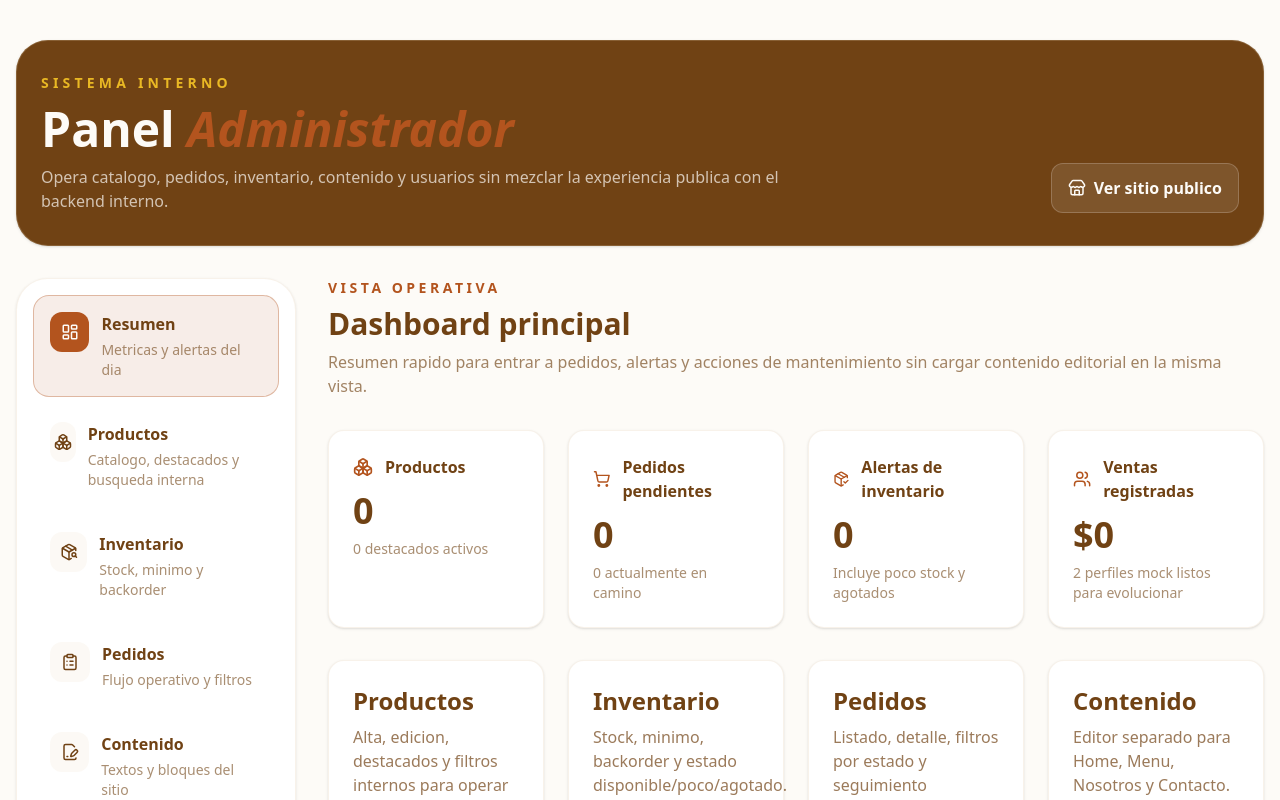
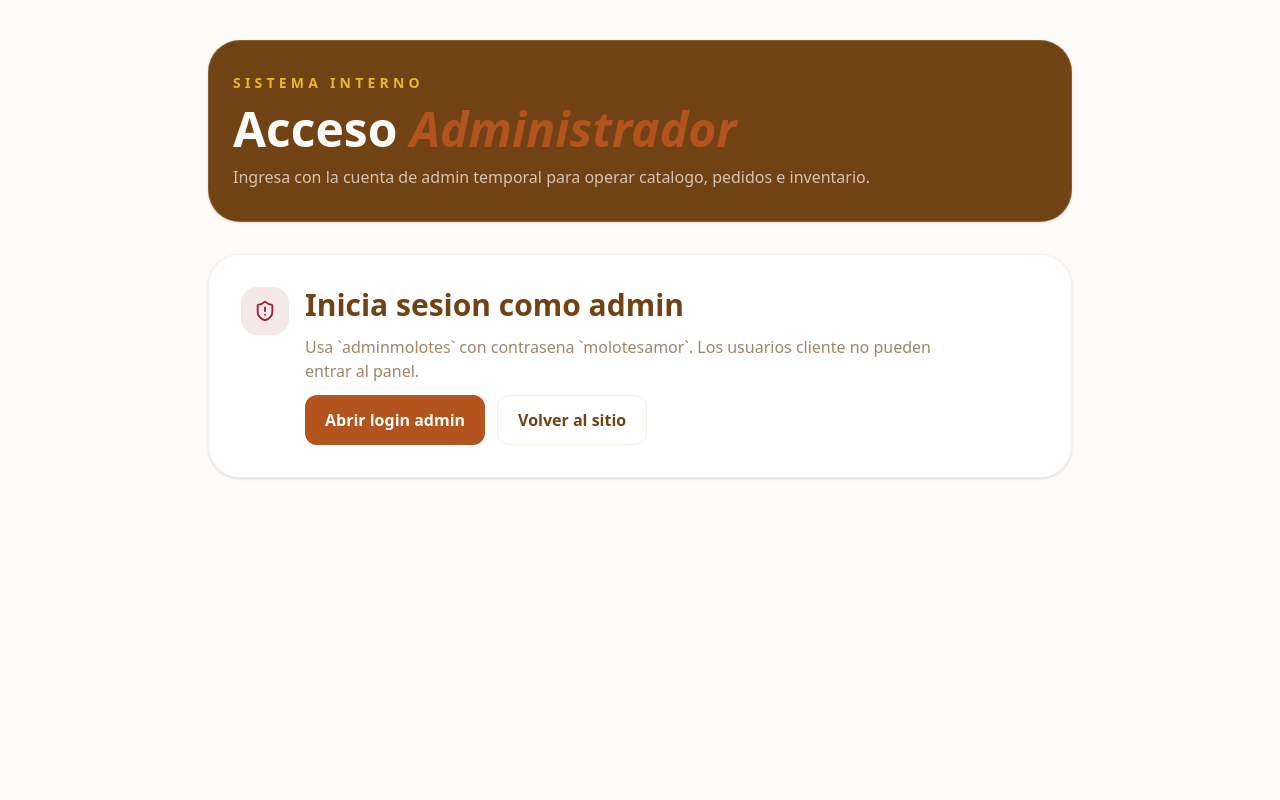
Before and after one commit to FeMizo/Molotes-Amor, a Next.js app: page /admin in a window 1280 px wide. Shown: the top 800 px of the page. Built offline with nearby package versions, Linux system fonts and the light colour scheme; no server answers.

Commit message:
:hammer: V1.6.0

```diff
--- a/components/admin/AdminShell.tsx
+++ b/components/admin/AdminShell.tsx
@@ -8,9 +8,12 @@ import {
   FilePenLine,
   LayoutDashboard,
   PackageSearch,
+  ShieldAlert,
   Store,
   Users,
 } from "lucide-react";
+
+import { selectCurrentUser, selectIsAdmin, useAuthStore } from "@/store/auth-store";
 
 const links = [
   {
@@ -53,6 +56,72 @@ const links = [
 
 export const AdminShell = ({ children }: { children: React.ReactNode }) => {
   const pathname = usePathname();
+  const currentUser = useAuthStore(selectCurrentUser);
+  const isAdmin = useAuthStore(selectIsAdmin);
+  const openAuthModal = useAuthStore((state) => state.openAuthModal);
+  const logout = useAuthStore((state) => state.logout);
+
+  if (!currentUser || !isAdmin) {
+    return (
+      <div className="min-h-screen bg-crema">
+        <div className="mx-auto max-w-4xl px-4 py-10">
+          <div className="rounded-[2rem] border border-beige-tostado/20 bg-sepia px-6 py-8 text-crema shadow-sm">
+            <p className="text-sm font-bold uppercase tracking-[0.3em] text-mostaza">
+              Sistema interno
+            </p>
+            <h1 className="mt-3 text-4xl font-serif font-bold md:text-5xl">
+              Acceso <span className="text-terracota italic">Administrador</span>
+            </h1>
+            <p className="mt-3 text-crema/70">
+              Ingresa con la cuenta de admin temporal para operar catalogo, pedidos e inventario.
+            </p>
+          </div>
+
+          <article className="mt-8 rounded-[2rem] border border-beige-tostado/30 bg-white p-8 shadow-sm">
+            <div className="flex items-start gap-4">
+              <span className="inline-flex h-12 w-12 items-center justify-center rounded-2xl bg-rojo-quemado/10 text-rojo-quemado">
+                <ShieldAlert size={22} />
+              </span>
+              <div className="space-y-3">
+                <h2 className="text-3xl font-serif font-bold text-sepia">
+                  {currentUser ? "Tu cuenta no tiene permisos de admin" : "Inicia sesion como admin"}
+                </h2>
+                <p className="max-w-2xl text-sepia/65">
+                  Usa `adminmolotes` con contrasena `molotesamor`. Los usuarios cliente no pueden entrar al panel.
+                </p>
+                <div className="flex flex-wrap gap-3">
+                  <button
+                    type="button"
+                    onClick={() =>
+                      openAuthModal("Inicia sesion con el usuario admin para acceder al panel.")
+                    }
+                    className="rounded-xl bg-terracota px-5 py-3 font-bold text-crema transition-colors hover:bg-rojo-quemado"
+                  >
+                    Abrir login admin
+                  </button>
+                  {currentUser ? (
+                    <button
+                      type="button"
+                      onClick={logout}
+                      className="rounded-xl border border-beige-tostado/35 px-5 py-3 font-bold text-sepia transition-colors hover:border-terracota"
+                    >
+                      Cerrar sesion actual
+                    </button>
+                  ) : null}
+                  <Link
+                    href="/"
+                    className="rounded-xl border border-beige-tostado/35 px-5 py-3 font-bold text-sepia transition-colors hover:border-terracota"
+                  >
+                    Volver al sitio
+                  </Link>
+                </div>
+              </div>
+            </div>
+          </article>
+        </div>
+      </div>
+    );
+  }
 
   return (
     <div className="min-h-screen bg-crema">
--- a/components/auth/AuthModal.tsx
+++ b/components/auth/AuthModal.tsx
@@ -18,7 +18,12 @@ export const AuthModal = () => {
 
   const credentialsHint = useMemo(
     () =>
-      users.map((user) => `${user.username} / ${user.password}`).join("   "),
+      users
+        .map(
+          (user) =>
+            `${user.username} / ${user.password}${user.role === "admin" ? " [admin]" : ""}`,
+        )
+        .join("   "),
     [users],
   );
 
@@ -75,7 +80,7 @@ export const AuthModal = () => {
         <div className="rounded-2xl bg-crema p-4 text-sm text-sepia/70">
           <p className="font-semibold text-sepia">Usuarios de prueba</p>
           <p className="mt-1">
-            Para este login simple, la contrasena coincide con el username.
+            Admin: `adminmolotes / molotesamor`. Los usuarios cliente mantienen su acceso simple.
           </p>
           <p className="mt-2 font-medium text-sepia">{credentialsHint}</p>
         </div>
--- a/data/account.ts
+++ b/data/account.ts
@@ -27,6 +27,7 @@ const createUser = (input: {
   id: string;
   username: string;
   password: string;
+  role: AppUser["role"];
   firstName: string;
   lastName: string;
   email: string;
@@ -42,9 +43,22 @@ const createUser = (input: {
 
 export const authUserSeed: AppUser[] = [
   createUser({
+    id: "usr-admin-molotes",
+    username: "adminmolotes",
+    password: "molotesamor",
+    role: "admin",
+    firstName: "Admin",
+    lastName: "Molotes",
+    email: "admin@molotesamor.mx",
+    phone: "2220000000",
+    preferredContact: "email",
+    addresses: [],
+  }),
+  createUser({
     id: "usr-juan-perez",
     username: "juantest1",
     password: "juantest1",
+    role: "user",
     firstName: "Juan",
     lastName: "Perez",
     email: "juan@molotesamor.mx",
@@ -67,6 +81,7 @@ export const authUserSeed: AppUser[] = [
     id: "usr-vita",
     username: "vitaprueba1",
     password: "vitaprueba1",
+    role: "user",
     firstName: "Vita",
     lastName: "",
     email: "vita@molotesamor.mx",
@@ -161,7 +176,9 @@ export const seedUserOrders: Order[] = [
   }),
 ];
 
-export const adminUserSummarySeed: AdminUserSummary[] = authUserSeed.map((user) => {
+export const adminUserSummarySeed: AdminUserSummary[] = authUserSeed
+  .filter((user) => user.role === "user")
+  .map((user) => {
   const orders = seedUserOrders.filter((order) => order.userId === user.id);
   const totalSpent = orders.reduce((sum, order) => sum + order.total, 0);
   const activeOrderCount = orders.filter(
--- a/package.json
+++ b/package.json
@@ -1,6 +1,6 @@
 {
   "name": "molotes-amor",
-  "version": "1.5.0",
+  "version": "1.6.0",
   "private": true,
   "scripts": {
     "dev": "next dev --port 4200",
--- a/services/account/account.service.ts
+++ b/services/account/account.service.ts
@@ -75,6 +75,7 @@ export const listAdminUsers = (
   orders: Order[],
 ): AdminUserSummary[] =>
   [...users]
+    .filter((user) => user.role === "user")
     .map((user) => {
       const userOrders = orders.filter((order) => order.userId === user.id);
       const totalSpent = userOrders.reduce((sum, order) => sum + order.total, 0);
--- a/services/auth/auth.service.ts
+++ b/services/auth/auth.service.ts
@@ -33,5 +33,6 @@ export const authenticateUser = (
 export const createSession = (user: AppUser): UserSession => ({
   userId: user.id,
   username: user.username,
+  role: user.role,
   startedAt: new Date().toISOString(),
 });
--- a/store/auth-store.ts
+++ b/store/auth-store.ts
@@ -26,6 +26,11 @@ interface AuthStoreState {
 }
 
 const defaultUsers = getAuthUsersSeed();
+
+const normalizeUserRole = (user: AppUser): AppUser => ({
+  ...user,
+  role: user.role ?? (user.username === "adminmolotes" ? "admin" : "user"),
+});
 
 export const useAuthStore = create<AuthStoreState>()(
   persist(
@@ -67,7 +72,17 @@ export const useAuthStore = create<AuthStoreState>()(
           ...currentState,
           ...merged,
           users:
-            merged?.users && merged.users.length > 0 ? merged.users : currentState.users,
+            merged?.users && merged.users.length > 0
+              ? merged.users.map((user) => normalizeUserRole(user as AppUser))
+              : currentState.users,
+          session: merged?.session
+            ? {
+                ...merged.session,
+                role:
+                  merged.session.role ??
+                  (merged.session.username === "adminmolotes" ? "admin" : "user"),
+              }
+            : currentState.session,
           authModalOpen: false,
           authModalReason: undefined,
         };
@@ -80,6 +95,12 @@ export const selectCurrentUser = (state: AuthStoreState): AppUser | null =>
   state.session
     ? state.users.find((user) => user.id === state.session?.userId) ?? null
     : null;
+
+export const selectIsAdmin = (state: AuthStoreState): boolean =>
+  Boolean(
+    state.session &&
+      state.users.find((user) => user.id === state.session?.userId)?.role === "admin",
+  );
 
 export const upsertUserAddress = (addresses: UserAddress[], address: UserAddress): UserAddress[] => {
   const exists = addresses.some((item) => item.id === address.id);
--- a/types/auth.ts
+++ b/types/auth.ts
@@ -1,12 +1,16 @@
 import type { UserAccountProfile } from "@/types/account";
+
+export type AppUserRole = "admin" | "user";
 
 export interface AppUser extends UserAccountProfile {
   username: string;
   password: string;
+  role: AppUserRole;
 }
 
 export interface UserSession {
   userId: string;
   username: string;
+  role: AppUserRole;
   startedAt: string;
 }
```
